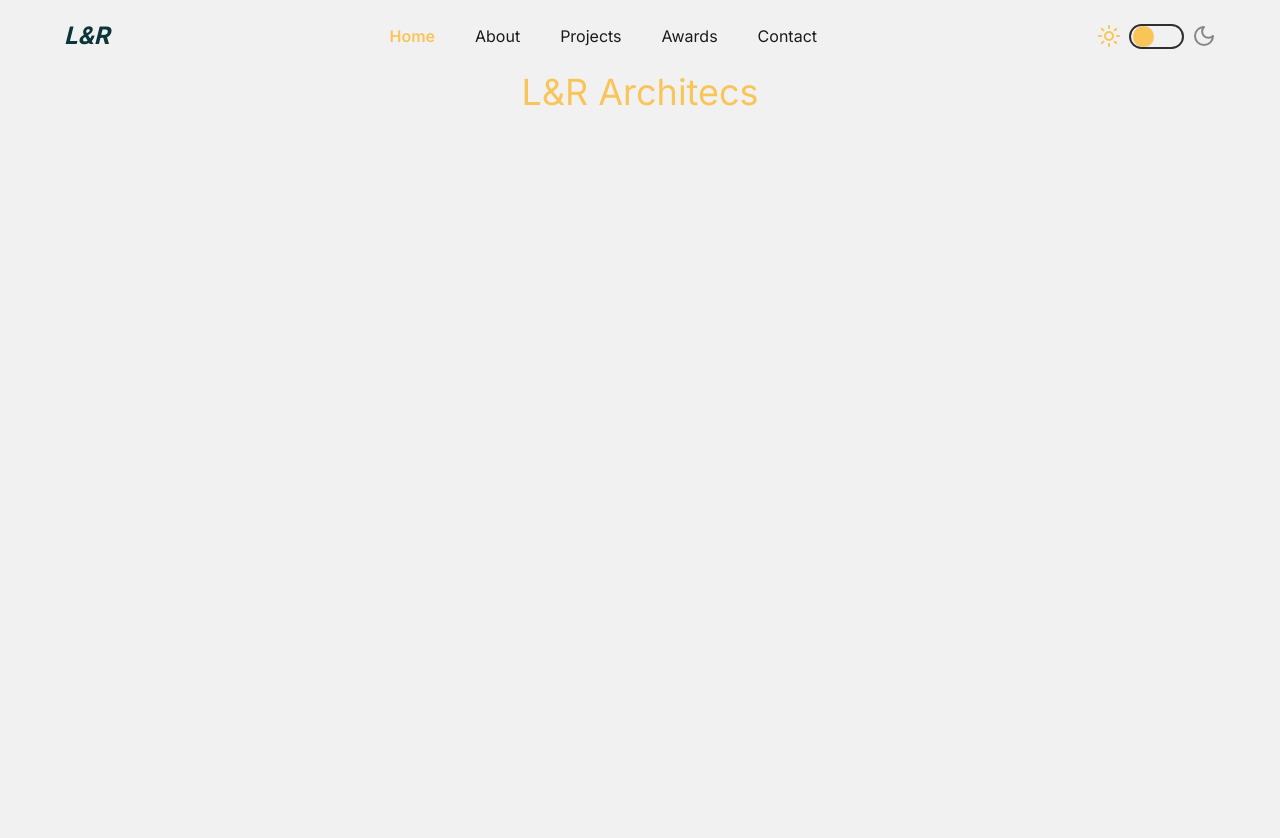
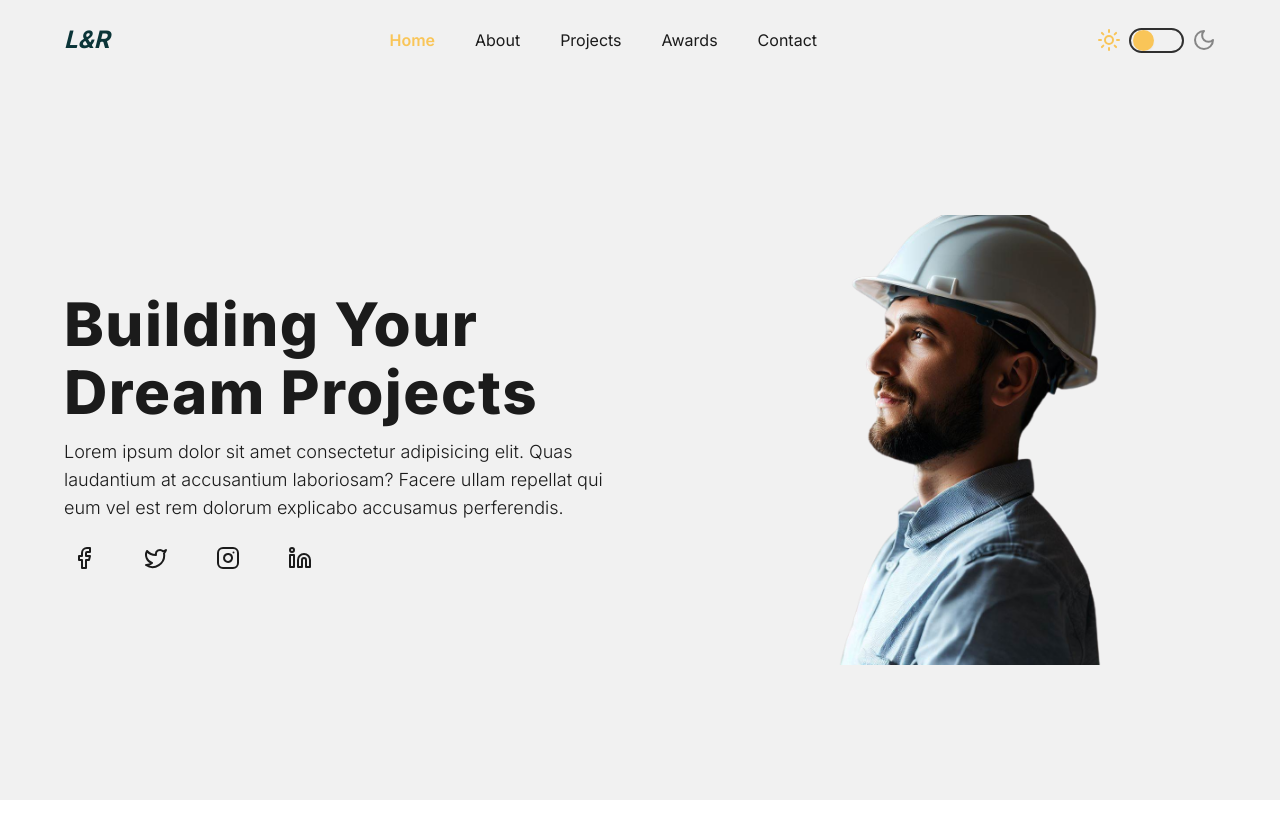
Before and after one commit to AslamJM/LR-Architecture, a Next.js app: page / in a window 1280 px wide. Shown: the top 838 px of the page. After the commit the page ends 800 px from the top, so only its background shows below. Built offline with nearby package versions, Linux system fonts and the light colour scheme.

Commit message:
home page completed

```diff
--- a/package.json
+++ b/package.json
@@ -9,6 +9,7 @@
     "lint": "next lint"
   },
   "dependencies": {
+    "@radix-ui/react-aspect-ratio": "^1.0.3",
     "@radix-ui/react-switch": "^1.0.3",
     "@types/node": "20.2.5",
     "@types/react": "18.2.7",
--- a/src/app/layout.tsx
+++ b/src/app/layout.tsx
@@ -19,7 +19,7 @@ export default function RootLayout({
     <html lang="en" className={`${inter.className} antialiased `}>
       <body>
         <Providers>
-          <div className="px-8 md:px-16 text-dark bg-light dark:bg-dark dark:text-light">
+          <div className="px-8 md:px-16 text-dark bg-light dark:bg-dark dark:text-light h-[100vh] w-full ">
             <Navbar />
             {children}
           </div>
--- a/src/app/page.tsx
+++ b/src/app/page.tsx
@@ -1,7 +1,25 @@
+import { LargeHeading } from "@/components/home/Headings";
+import SocialIcons from "@/components/home/SocialIcons";
+import HomeImage from "@/components/home/HomeImage";
+
 export default function Home() {
   return (
-    <div className="min-h-screen">
-      <h1 className="text-primary text-center text-4xl">L&R Architecs</h1>
+    <div className="h-[calc(100vh-80px)] md:flex items-center relative ">
+      <div className="h-[60%]  flex items-center justify-center sm:h-full w-full md:w-1/2 absolute top-0 md:static ">
+        <div>
+          <LargeHeading>Building Your</LargeHeading>
+          <LargeHeading>Dream Projects</LargeHeading>
+          <p className="my-4 font-light text-lg ">
+            Lorem ipsum dolor sit amet consectetur adipisicing elit. Quas
+            laudantium at accusantium laboriosam? Facere ullam repellat qui eum
+            vel est rem dolorum explicabo accusamus perferendis.
+          </p>
+          <SocialIcons />
+        </div>
+      </div>
+      <div className="w-full md:w-1/2 h-full flex items-center justify-center absolute top-0  opacity-30 dark:opacity-10 md:opacity-100 md:dark:opacity-100 md:static">
+        <HomeImage />
+      </div>
     </div>
   );
 }
--- a/src/components/Navbar.tsx
+++ b/src/components/Navbar.tsx
@@ -22,7 +22,7 @@ const Navbar = () => {
   const pathname = usePathname();
   const [show, setShow] = useState(false);
   return (
-    <div className="flex items-center justify-between py-4">
+    <div className=" flex items-center justify-between py-4 h-[80px] w-full  ">
       <Logo />
       <ul className="hidden md:flex items-center justify-center">
         {navlinks.map((item) => (
@@ -41,16 +41,22 @@ const Navbar = () => {
         ))}
       </ul>
       <ThemeToggle />
-      <button className="p-1 md:hidden rounded-full hover:bg-dark/10 dark:hover:bg-light/10 transition-all duration-300">
+      <button
+        className="p-1 md:hidden rounded-full hover:bg-dark/10 dark:hover:bg-light/10 transition-all duration-300"
+        data-drawer-target="drawer-navigation"
+        data-drawer-show="drawer-navigation"
+        type="button"
+      >
         <MenuIcon
           className="w-6 h-6  text-dark dark:text-light hover:text-primary dark:hover:text-primary"
           onClick={() => setShow(true)}
         />
       </button>
       <div
-        className={`absolute md:hidden w-[300px] h-full top-0 right-0 bg-primary opacity-95 z-10 ${
-          show ? "translate-x-[0px]" : "translate-x-[300px]"
-        } transition-all duration-500 `}
+        className={`fixed md:hidden w-[300px] h-full top-0 right-0 bg-primary opacity-95 z-20  transition-all duration-500 ${
+          show ? "translate-x-0" : "translate-x-full"
+        } `}
+        id="drawer-navigation"
       >
         <button
           className="absolute top-2 right-2 p-1 rounded-full hover:bg-dark/10 transition-colors duration-300"
--- /dev/null
+++ b/src/components/home/Headings.tsx
@@ -0,0 +1,13 @@
+import { HtmlHTMLAttributes } from "react";
+
+interface HeadingProps extends HtmlHTMLAttributes<HTMLHeadingElement> {}
+
+export const LargeHeading = ({ children, className }: HeadingProps) => {
+  return (
+    <h1
+      className={`${className} text-4xl md:text-5xl lg:text-6xl font-semibold md:font-bold lg:font-extrabold my-2 tracking-wide`}
+    >
+      {children}
+    </h1>
+  );
+};
--- /dev/null
+++ b/src/components/home/HomeImage.tsx
@@ -0,0 +1,19 @@
+"use client";
+import * as AspectRatio from "@radix-ui/react-aspect-ratio";
+import Image from "next/image";
+
+const HomeImage = () => {
+  return (
+    <AspectRatio.Root ratio={1} className="flex items-center justify-center">
+      <Image
+        src="/images/home.png"
+        alt="home"
+        width={450}
+        height={450}
+        className="object-contain"
+      />
+    </AspectRatio.Root>
+  );
+};
+
+export default HomeImage;
--- /dev/null
+++ b/src/components/home/SocialIcons.tsx
@@ -0,0 +1,52 @@
+import {
+  FacebookIcon,
+  InstagramIcon,
+  LinkedinIcon,
+  TwitterIcon,
+} from "lucide-react";
+import Link from "next/link";
+
+const socialLinks = [
+  {
+    name: "facebook",
+    href: "",
+    icon: FacebookIcon,
+    className: "mr-4",
+  },
+  {
+    name: "twitter",
+    href: "",
+    icon: TwitterIcon,
+    className: "mx-4",
+  },
+  {
+    name: "instgram",
+    href: "",
+    icon: InstagramIcon,
+    className: "mx-4",
+  },
+  {
+    name: "linkedIn",
+    href: "",
+    icon: LinkedinIcon,
+    className: "ml-4",
+  },
+];
+
+const SocialIcons = () => {
+  return (
+    <div className="flex items-center my-4">
+      {socialLinks.map((link) => (
+        <Link
+          href={link.href}
+          key={link.name}
+          className={`${link.className} p-2 hover:bg-dark/20 dark:hover:bg-light/20 rounded-full z-[9]`}
+        >
+          <link.icon />
+        </Link>
+      ))}
+    </div>
+  );
+};
+
+export default SocialIcons;
```
Also changed, not shown: public/images/home.png (added), 1 other file (tests, documents, lock files or other folders).
